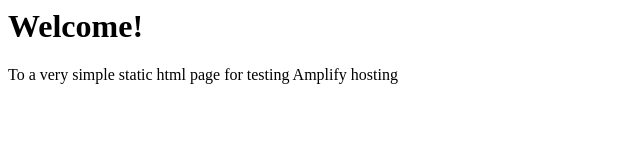
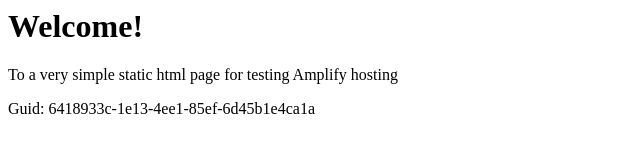
Before and after one commit to aws-aemilia-cmh/Github-PR-Commit-Integration-Test-DoNotTouch-v0-preprod-us-east-2, a website: page src/index.html in a window 1280 px wide. Shown: the whole page, without its empty margins (0-640 px from the left). Drawn offline with Linux system fonts and the light colour scheme.

Commit message:
commit from integ tests

```diff
--- a/src/index.html
+++ b/src/index.html
@@ -1,3 +1,5 @@
+
+
 <html lang="en">
 
 <head>
@@ -10,6 +12,6 @@
 <body>
     <h1>Welcome!</h1>
     <p>To a very simple static html page for testing Amplify hosting</p>
-</body>
+    <p>Guid: 6418933c-1e13-4ee1-85ef-6d45b1e4ca1a</p></body>
 
 </html>
```
